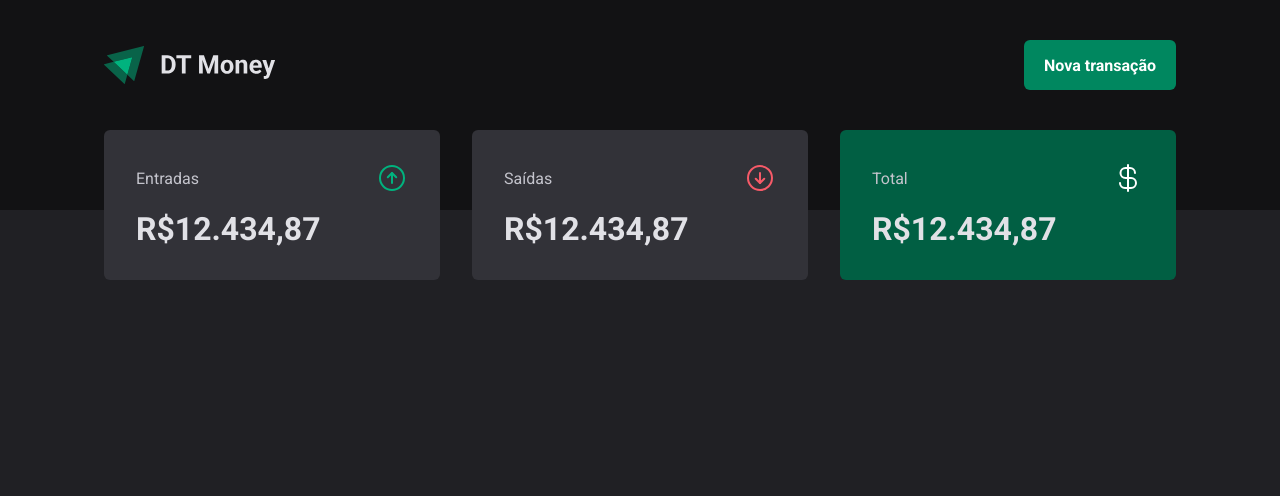
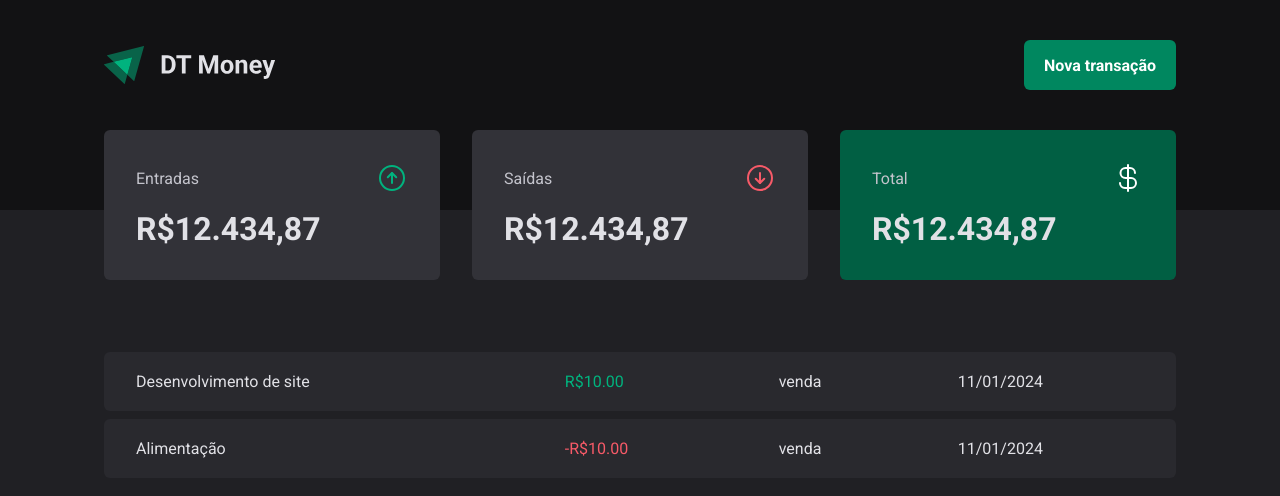
Before and after one commit to melovitor/DT-Money, a React (Vite) app: page / in a window 1280 px wide. Shown: the top 496 px of the page. Built offline with nearby package versions, Linux system fonts and the light colour scheme.

Commit message:
Tabela de transação

```diff
--- a/src/pages/Transactions/index.tsx
+++ b/src/pages/Transactions/index.tsx
@@ -1,11 +1,31 @@
 import { Header } from "../../components/Header";
 import { Summary } from "../../components/Summary";
+import { PriceHighLight, TransactionsContainer, TransactionsTable } from "./styles";
 
 export function Transactions(){
     return (
         <div>
             <Header/>
             <Summary/>
+
+            <TransactionsContainer>
+                <TransactionsTable>
+                    <tbody>
+                        <tr>
+                            <td width='40%'>Desenvolvimento de site</td>
+                            <td><PriceHighLight variant="income">R$10.00</PriceHighLight></td>
+                            <td>venda</td>
+                            <td>11/01/2024</td>
+                        </tr>
+                        <tr>
+                            <td width='40%'>Alimentação</td>
+                            <td><PriceHighLight variant="outcome">-R$10.00</PriceHighLight></td>
+                            <td>venda</td>
+                            <td>11/01/2024</td>
+                        </tr>
+                    </tbody>
+                </TransactionsTable>
+            </TransactionsContainer>
         </div>
     )
 }
--- a/src/pages/Transactions/styles.ts
+++ b/src/pages/Transactions/styles.ts
@@ -0,0 +1,40 @@
+import styled from "styled-components";
+
+export const TransactionsContainer = styled.main`
+    width: 100%;
+    max-width: 1120px;
+    margin: 4rem auto 0;
+    padding: 0 1.5rem;
+
+`
+
+export const TransactionsTable = styled.table`
+    width: 100%;
+    border-collapse: separate;
+    border-spacing: 0 0.5rem;
+    margin-top: 1.5rem;
+
+    td{
+        position: relative;
+        padding: 1.25rem 2rem;
+        background-color: ${props => props.theme['gray-700']};
+
+        &:first-child {
+            border-top-left-radius: 6px;
+            border-bottom-left-radius: 6px;
+        }
+
+        &:last-child {
+            border-top-right-radius: 6px;
+            border-bottom-right-radius: 6px;
+        }
+    }
+`
+
+interface PriceHighLightProps {
+    variant: 'income' | 'outcome'
+}
+
+export const PriceHighLight = styled.span<PriceHighLightProps>`
+    color: ${props => props.variant === 'income' ? props.theme['green-300'] : props.theme['red-300']};
+`
```
